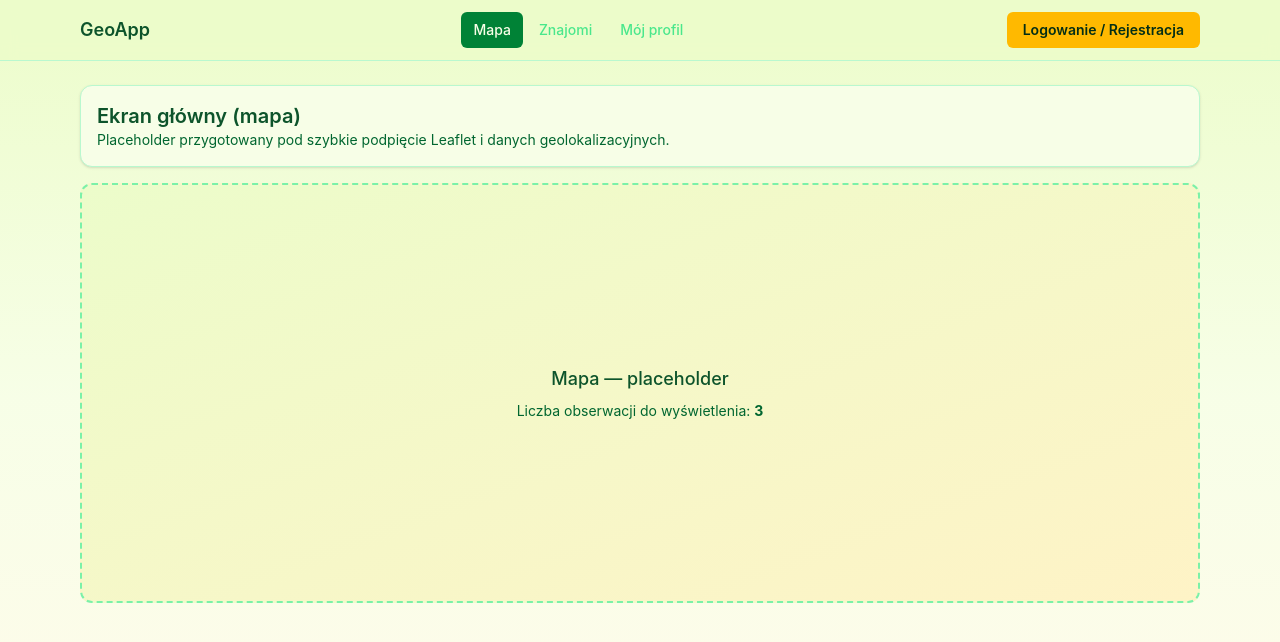
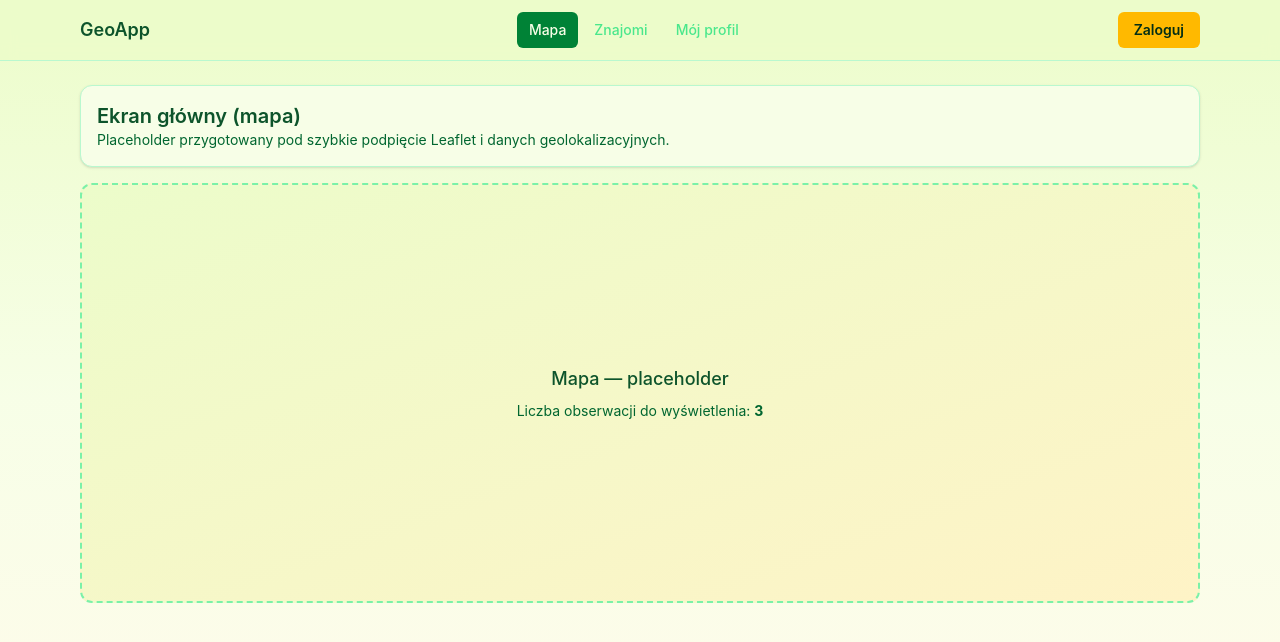
Before and after one commit to JakubHaran1/animal_tracking, a React (Vite) app in the folder frontend/: page / in a window 1280 px wide. Shown: the top 642 px of the page. Built offline with nearby package versions, Linux system fonts and the light colour scheme; no server answers.

Commit message:
fix(frontend): correct login button label

```diff
--- a/frontend/src/components/layout/Navbar.tsx
+++ b/frontend/src/components/layout/Navbar.tsx
@@ -52,7 +52,7 @@ export function Navbar({
           onClick={isAuthenticated ? onLogoutClick : onLoginClick}
           className="rounded-md bg-amber-400 px-4 py-2 text-sm font-semibold text-green-950 transition hover:bg-amber-300"
         >
-          {isAuthenticated ? "Wyloguj" : "Logowanie / Rejestracja"}
+          {isAuthenticated ? "Wyloguj" : "Zaloguj"}
         </button>
       </div>
     </header>
```
